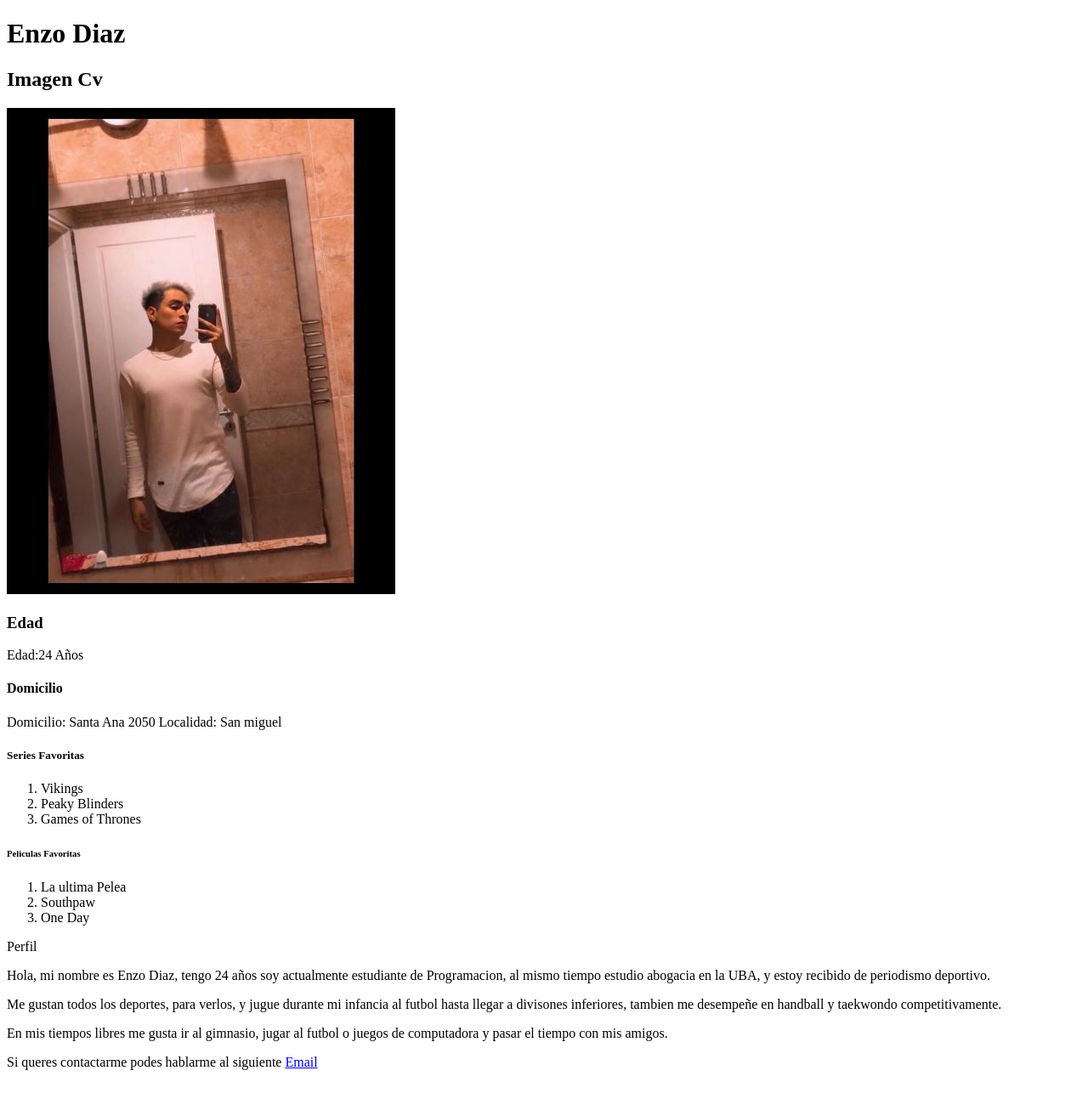
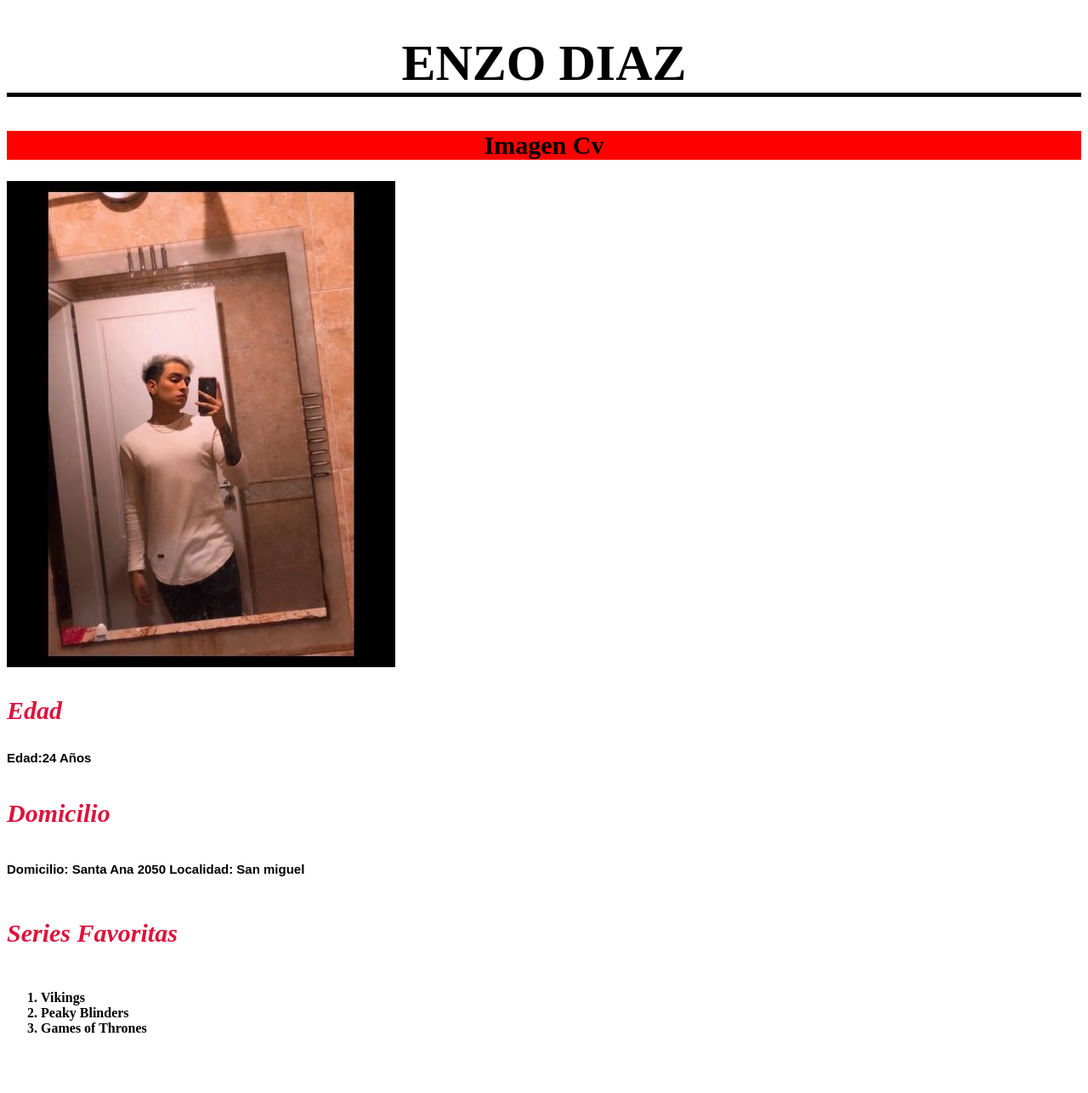
Before and after one commit to enzodiaz07/DiplomaturaFullStack, a plain HTML site: page Modulo 1 Unidad 3/Tarea n3.html in a window 1280 px wide. Shown: the top 1286 px of the page at 85% size. Drawn offline with Linux system fonts and the light colour scheme.

Commit message:
Cambios tarea

```diff
--- a/Modulo 1 Unidad 3/Tarea n3.html
+++ b/Modulo 1 Unidad 3/Tarea n3.html
@@ -5,6 +5,7 @@
     <meta http-equiv="X-UA-Compatible" content="IE=edge">
     <meta name="viewport" content="width=device-width, initial-scale=1.0">
     <title>CV de Enzo Diaz</title>
+    <link rel="stylesheet" href="tarea n4.css">
 </head>
 <body>
 
--- a/Modulo 1 Unidad 3/tarea n4.css
+++ b/Modulo 1 Unidad 3/tarea n4.css
@@ -0,0 +1,58 @@
+h1{
+    font-size: 60px;
+    text-transform: uppercase;
+    text-align: center;
+    border-bottom: 5px solid black;
+}
+img{
+    margin: 0;
+}
+h2{
+    font-size: 30px;
+    text-align: center;
+    background-color: red;
+    font-weight: bold;
+}
+
+h3{
+    font-size: 30px;
+    font-style: italic;
+    color: crimson;
+    font-weight: bold;
+}
+p{
+    font-size: 15px;
+    color: black;
+    font-family: Arial, Helvetica, sans-serif;
+    font-weight: bold;
+}
+h4{
+    font-size: 30px;
+    font-style: italic;
+    color: crimson;
+    font-weight: bold;
+}
+h5{
+    font-size: 30px;
+    font-style: italic;
+    color: crimson;
+    font-weight: bold;
+}
+li{
+    color:black;
+    font-weight: bold;
+
+
+}
+h6{
+    font-style: italic;
+    font-size: 30px;
+    color: crimson;
+    font-weight: bold;
+}
+h7{
+    font-size: 30px;
+    font-style: italic;
+    color: crimson;
+    font-weight: bold;
+}
```
